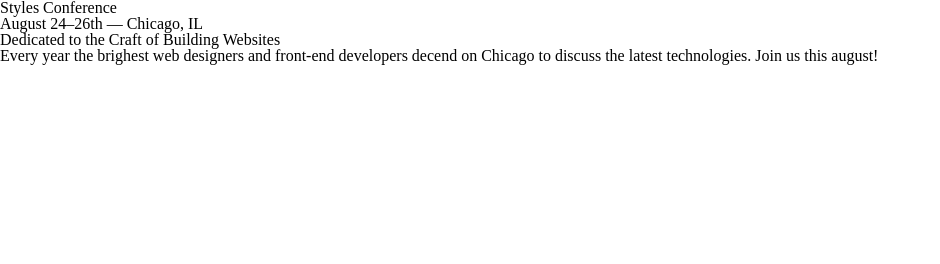
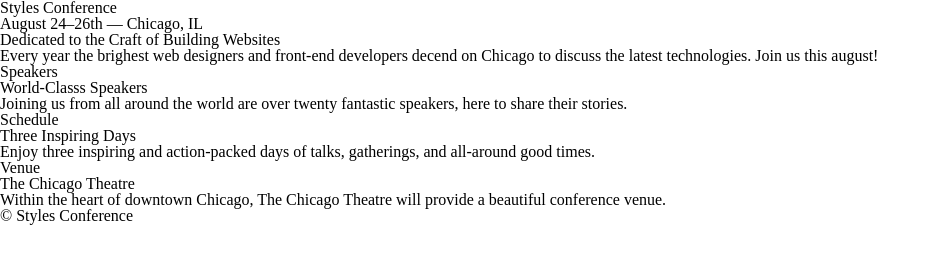
Before and after one commit to benjimenez1/styles-conference, a plain HTML site: page index.html in a window 1280 px wide. Shown: the whole page, without its empty margins (0-940 px from the left). Drawn offline with Linux system fonts and the light colour scheme.

Commit message:
Update index.html

```diff
--- a/index.html
+++ b/index.html
@@ -9,10 +9,36 @@
         <header>
             <h1>Styles Conference</h1>
             <h3>August 24&ndash;26th &mdash; Chicago, IL</h3>
+            <section>
+                <h2>Dedicated to the Craft of Building Websites</h2>
+                <p>Every year the brighest web designers and front-end developers decend on Chicago to discuss the latest technologies. Join us this august!</p>
+            </section>
         </header>
+
         <section>
-            <h2>Dedicated to the Craft of Building Websites</h2>
-            <p>Every year the brighest web designers and front-end developers decend on Chicago to discuss the latest technologies. Join us this august!</p>
+
+            <section>
+                <h5>Speakers</h5>
+                <h3>World-Classs Speakers</h3>
+                <p>Joining us from all around the world are over twenty fantastic speakers, here to share their stories.</p>
+            </section>
+
+            <section>
+                <h5>Schedule</h5>
+                <h3>Three Inspiring Days</h3>
+                <p>Enjoy three inspiring and action-packed days of talks, gatherings, and all-around good times.</p>
+            </section>
+
+            <section>
+                <h5>Venue</h5>
+                <h3>The Chicago Theatre</h3>
+                <p>Within the heart of downtown Chicago, The Chicago Theatre will provide a beautiful conference venue.</p>
+            </section>
+
         </section>
+
+        <footer>
+            <small>&copy; Styles Conference</small>
+        </footer>
     </body>
 </html>
```
